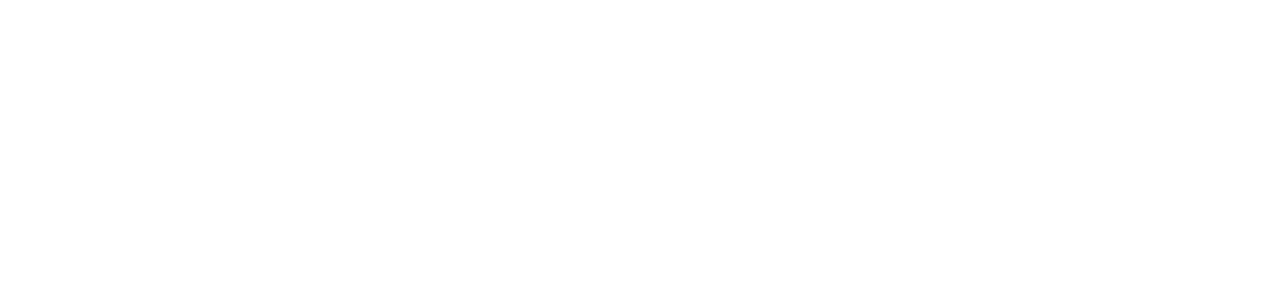
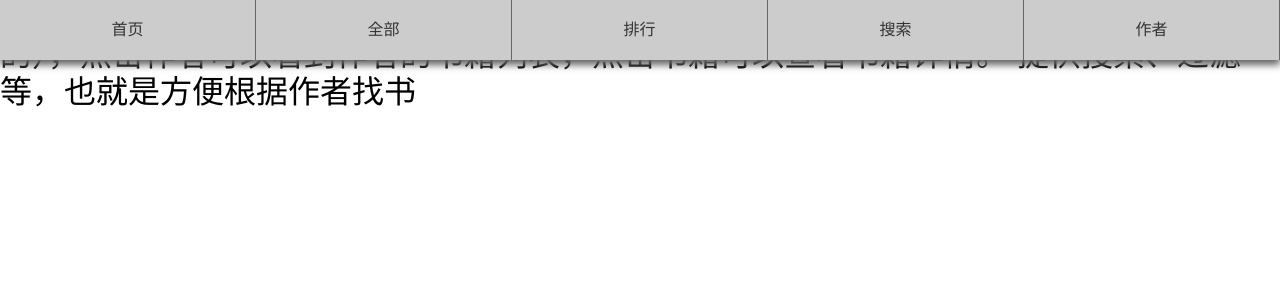
Before and after one commit to best-shalom/book-vue, a Vue app: page /author in a window 1280 px wide. Before the commit this address had no page. Shown: the top 300 px of the page. Built offline with nearby package versions, Linux system fonts and the light colour scheme.

Commit message:
feat(功能框架): 搭建导航栏功能对应的页面框架

```diff
--- a/src/router/index.js
+++ b/src/router/index.js
@@ -54,6 +54,21 @@
         path: '/all',
         name: '全部',
         component: All
+    },
+    {
+        path: '/rank',
+        name: '排行',
+        component: () => import('@/views/Rank.vue')
+    },
+    {
+        path: '/search',
+        name: '搜索',
+        component: () => import('@/views/Search.vue')
+    },
+    {
+        path: '/author',
+        name: '作者',
+        component: () => import('@/views/Author.vue')
     }
 ]
 
--- /dev/null
+++ b/src/views/Author.vue
@@ -0,0 +1,21 @@
+<template>
+  <Navbar/>
+  <h1>
+    作者列表，可以给作者评分、给作者打分类（自行定义作者的分类，比如虐文作者什么的），点击作者可以看到作者的书籍列表，点击书籍可以查看书籍详情。
+    提供搜索、过滤等，也就是方便根据作者找书
+  </h1>
+</template>
+
+<script>
+import Navbar from '@/components/home/Navbar.vue'
+
+export default {
+  components: {
+    Navbar
+  }
+}
+</script>
+
+<style scoped>
+
+</style>
--- /dev/null
+++ b/src/views/Rank.vue
@@ -0,0 +1,21 @@
+<template>
+  <Navbar/>
+  <h1>
+    排行榜，根据星级or后续增加的阅读前评分、阅读后评分、作者评分，再根据指定时间范围的书籍进行排序，方便后续回顾或找好看的书
+    也就是根据评价找书
+  </h1>
+</template>
+
+<script>
+import Navbar from '@/components/home/Navbar.vue'
+
+export default {
+  components: {
+    Navbar
+  }
+}
+</script>
+
+<style scoped>
+
+</style>
--- /dev/null
+++ b/src/views/Search.vue
@@ -0,0 +1,21 @@
+<template>
+  <Navbar/>
+  <h1>
+    高级搜索、多条件搜索、书名作者主角名搜索or模糊搜索、全文模糊搜索
+    也就是根据信息找书
+  </h1>
+</template>
+
+<script>
+import Navbar from '@/components/home/Navbar.vue'
+
+export default {
+  components: {
+    Navbar
+  }
+}
+</script>
+
+<style scoped>
+
+</style>
```
